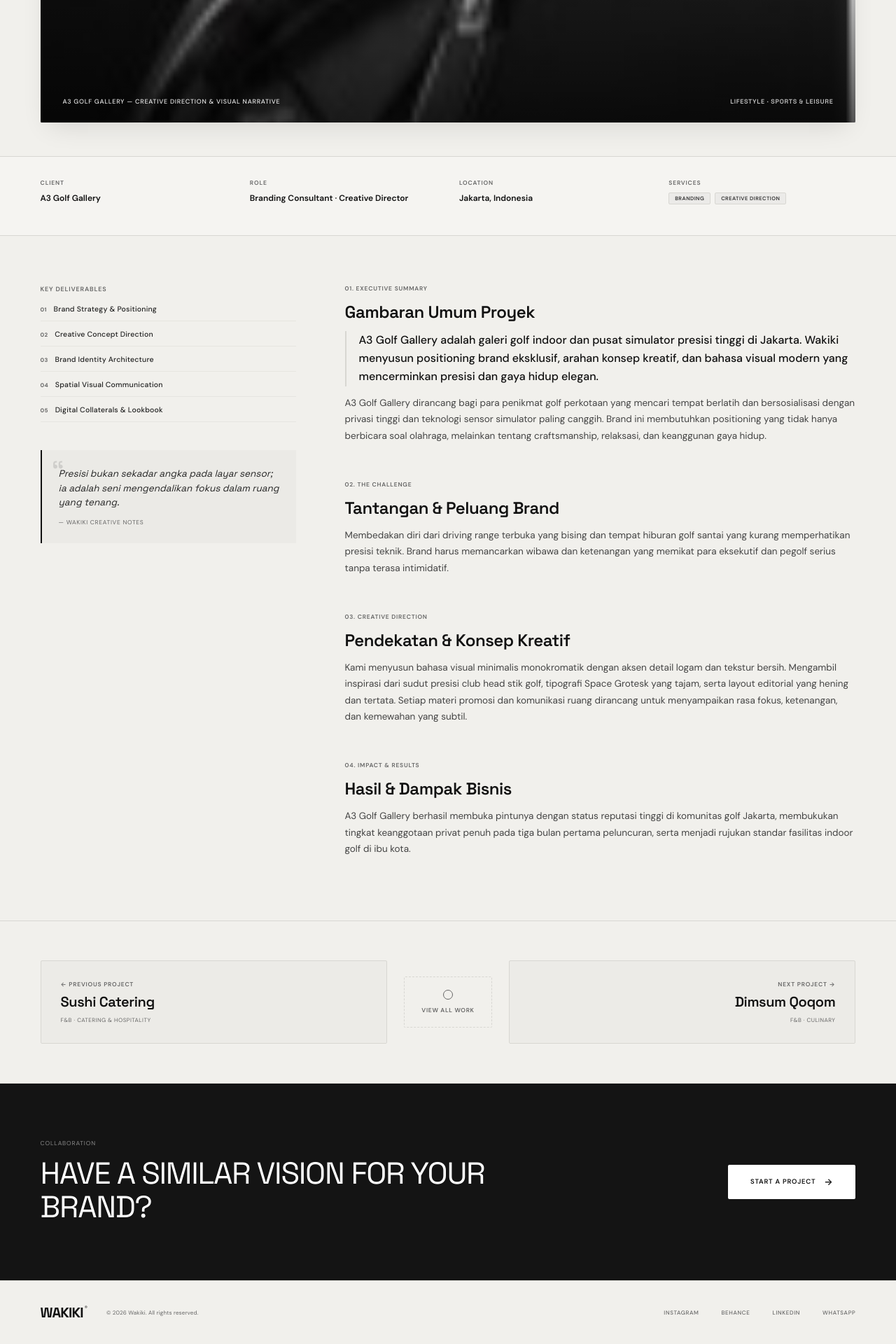
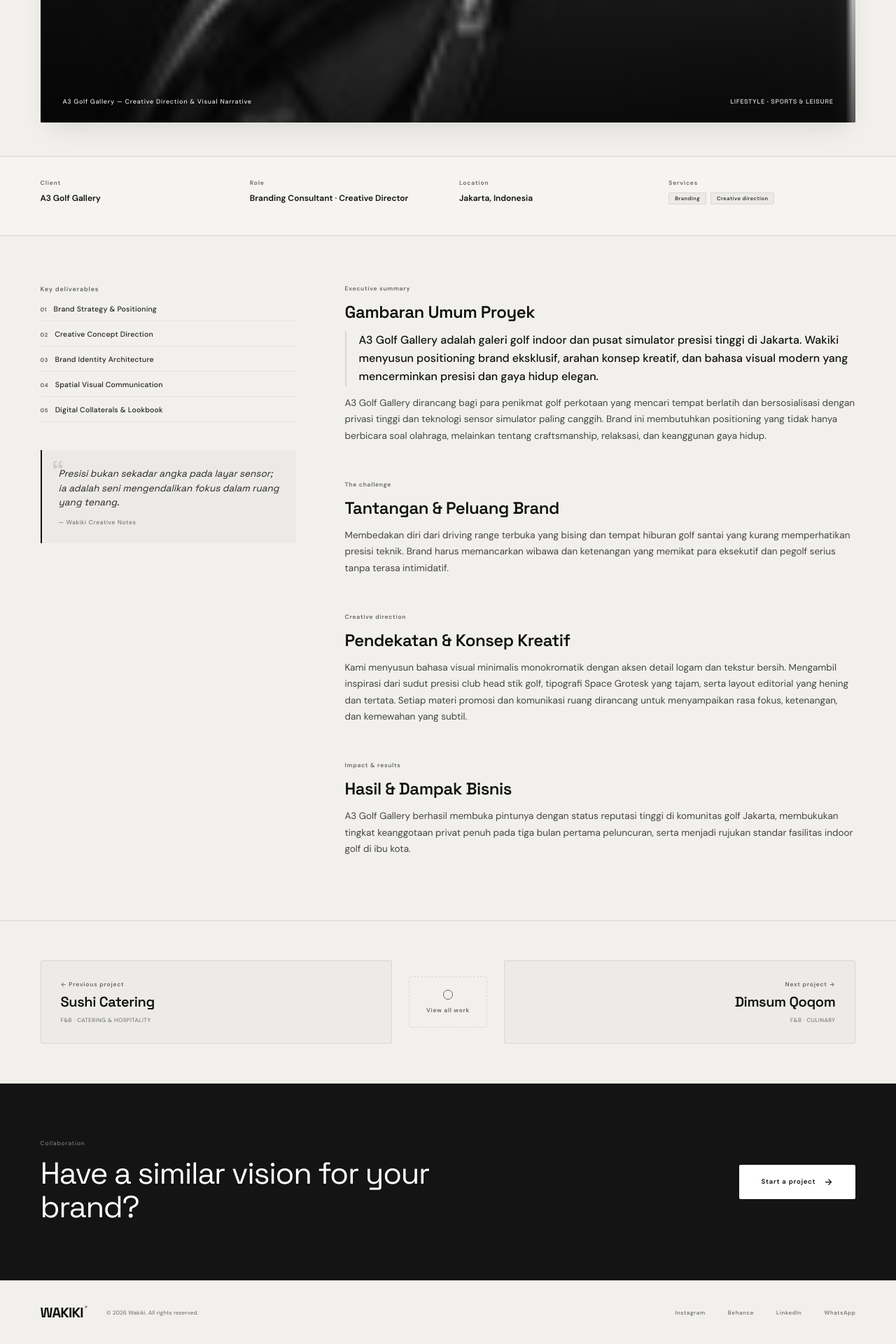
Before and after one commit to adyanaqil/wakiki-website, a Next.js app: page /work/a3-golf-gallery in a window 1280 px wide. Shown: the part 797-2717 px from the top of the page at 70% size. Built offline with nearby package versions, Linux system fonts and the light colour scheme.

Commit message:
style: convert headings and journey section to sentence case

```diff
--- a/app/data/projects.ts
+++ b/app/data/projects.ts
@@ -33,7 +33,7 @@
     location: 'Medan, Indonesia',
     year: '2024',
     role: 'Branding Consultant · Creative Director',
-    types: ['BRANDING', 'CREATIVE DIRECTION', 'COMPANY PROFILE'],
+    types: ['Branding', 'Creative direction', 'Company profile'],
     deliverables: [
       'Brand Strategy & Positioning',
       'Visual Identity Direction',
@@ -67,7 +67,7 @@
     location: 'Medan, Indonesia',
     year: '2023 - 2024',
     role: 'Branding Consultant · Creative Director',
-    types: ['BRANDING', 'CAMPAIGN', 'TVC'],
+    types: ['Branding', 'Campaign', 'TVC'],
     deliverables: [
       'Creative Campaign Concept',
       'TV Commercial (TVC) Direction',
@@ -101,7 +101,7 @@
     location: 'Jakarta, Indonesia',
     year: '2023',
     role: 'Branding Consultant · Creative Director',
-    types: ['BRANDING', 'CREATIVE DIRECTION'],
+    types: ['Branding', 'Creative direction'],
     deliverables: [
       'Brand Strategy & Positioning',
       'Creative Concept Direction',
--- a/app/globals.css
+++ b/app/globals.css
@@ -1072,7 +1072,6 @@
   letter-spacing: -0.04em;
   line-height: 0.95;
   color: #111;
-  text-transform: uppercase;
 }
 
 .project-category-tag {
@@ -1148,7 +1147,6 @@
   color: #fff;
   font-size: 9px;
   letter-spacing: 0.08em;
-  text-transform: uppercase;
   z-index: 2;
 }
 
@@ -1299,7 +1297,6 @@
   font-style: normal;
   letter-spacing: 0.08em;
   color: var(--text-muted);
-  text-transform: uppercase;
   display: block;
 }
 
--- a/app/work/[slug]/page.tsx
+++ b/app/work/[slug]/page.tsx
@@ -52,13 +52,13 @@
 
         <nav className="nav-center">
           <Link href="/#work" className="nav-back-link">
-            ← BACK TO SELECTED WORK
+            ← Back to selected work
           </Link>
         </nav>
 
         <div className="nav-right">
           <div className="nav-meta">
-            <span>SELECTED WORK</span>
+            <span>Selected work</span>
             <span>WAKIKI®</span>
           </div>
           <Link href="/#work" className="nav-circle-btn" aria-label="Back to selected work">
@@ -71,11 +71,11 @@
         {/* HERO TITLE SECTION */}
         <section className="project-hero-section">
           <div className="project-breadcrumb">
-            <Link href="/" className="crumb-link">HOME</Link>
+            <Link href="/" className="crumb-link">Home</Link>
             <span className="crumb-sep">/</span>
-            <Link href="/#work" className="crumb-link">SELECTED WORK</Link>
+            <Link href="/#work" className="crumb-link">Selected work</Link>
             <span className="crumb-sep">/</span>
-            <span className="crumb-current">{project.name.toUpperCase()}</span>
+            <span className="crumb-current">{project.name}</span>
           </div>
 
           <div className="project-hero-top-row">
@@ -115,19 +115,19 @@
         <section className="project-specs-section">
           <div className="project-specs-grid">
             <div className="spec-col">
-              <span className="spec-label">CLIENT</span>
+              <span className="spec-label">Client</span>
               <span className="spec-value">{project.client}</span>
             </div>
             <div className="spec-col">
-              <span className="spec-label">ROLE</span>
+              <span className="spec-label">Role</span>
               <span className="spec-value">{project.role}</span>
             </div>
             <div className="spec-col">
-              <span className="spec-label">LOCATION</span>
+              <span className="spec-label">Location</span>
               <span className="spec-value">{project.location}</span>
             </div>
             <div className="spec-col">
-              <span className="spec-label">SERVICES</span>
+              <span className="spec-label">Services</span>
               <div className="spec-tags-list">
                 {project.types.map((t, idx) => (
                   <span key={idx} className="spec-tag">{t}</span>
@@ -143,7 +143,7 @@
             {/* Left Sidebar: Deliverables & Highlight */}
             <aside className="editorial-sidebar">
               <div className="sidebar-block">
-                <span className="sidebar-heading">KEY DELIVERABLES</span>
+                <span className="sidebar-heading">Key deliverables</span>
                 <ul className="deliverables-list">
                   {project.deliverables.map((item, idx) => (
                     <li key={idx}>
@@ -169,7 +169,7 @@
             <div className="editorial-content-body">
               {/* Executive Summary */}
               <article className="story-block">
-                <span className="story-subtag">01. EXECUTIVE SUMMARY</span>
+                <span className="story-subtag">Executive summary</span>
                 <h2 className="story-title">Gambaran Umum Proyek</h2>
                 <p className="story-paragraph highlight-paragraph">{project.summary}</p>
                 <p className="story-paragraph">{project.overview}</p>
@@ -177,21 +177,21 @@
 
               {/* The Challenge */}
               <article className="story-block">
-                <span className="story-subtag">02. THE CHALLENGE</span>
+                <span className="story-subtag">The challenge</span>
                 <h2 className="story-title">Tantangan &amp; Peluang Brand</h2>
                 <p className="story-paragraph">{project.challenge}</p>
               </article>
 
               {/* The Creative Direction & Approach */}
               <article className="story-block">
-                <span className="story-subtag">03. CREATIVE DIRECTION</span>
+                <span className="story-subtag">Creative direction</span>
                 <h2 className="story-title">Pendekatan &amp; Konsep Kreatif</h2>
                 <p className="story-paragraph">{project.approach}</p>
               </article>
 
               {/* The Outcome & Impact */}
               <article className="story-block">
-                <span className="story-subtag">04. IMPACT &amp; RESULTS</span>
+                <span className="story-subtag">Impact &amp; results</span>
                 <h2 className="story-title">Hasil &amp; Dampak Bisnis</h2>
                 <p className="story-paragraph">{project.result}</p>
               </article>
@@ -203,18 +203,18 @@
         <section className="project-pagination-section">
           <div className="pagination-grid">
             <Link href={`/work/${prev.slug}`} className="pagination-card prev-card">
-              <span className="pagination-direction">← PREVIOUS PROJECT</span>
+              <span className="pagination-direction">← Previous project</span>
               <h3 className="pagination-project-name">{prev.name}</h3>
               <span className="pagination-meta">{prev.category}</span>
             </Link>
 
             <Link href="/#work" className="pagination-overview-link">
               <span className="overview-icon" />
-              <span>VIEW ALL WORK</span>
+              <span>View all work</span>
             </Link>
 
             <Link href={`/work/${next.slug}`} className="pagination-card next-card">
-              <span className="pagination-direction">NEXT PROJECT →</span>
+              <span className="pagination-direction">Next project →</span>
               <h3 className="pagination-project-name">{next.name}</h3>
               <span className="pagination-meta">{next.category}</span>
             </Link>
@@ -225,13 +225,13 @@
         <section className="project-contact-cta">
           <div className="contact-cta-inner">
             <div>
-              <span className="cta-index">COLLABORATION</span>
+              <span className="cta-index">Collaboration</span>
               <h2 className="cta-heading">
-                HAVE A SIMILAR VISION FOR YOUR BRAND?
+                Have a similar vision for your brand?
               </h2>
             </div>
             <a href="mailto:hello@wakiki.id" className="cta-button">
-              START A PROJECT
+              Start a project
               <span className="cta-arrow">→</span>
             </a>
           </div>
@@ -247,10 +247,10 @@
           <span className="footer-copy">© 2026 Wakiki. All rights reserved.</span>
         </div>
         <div className="footer-links">
-          <a href="https://instagram.com" target="_blank" rel="noopener noreferrer">INSTAGRAM</a>
-          <a href="https://behance.net" target="_blank" rel="noopener noreferrer">BEHANCE</a>
-          <a href="https://linkedin.com" target="_blank" rel="noopener noreferrer">LINKEDIN</a>
-          <a href="https://wa.me/6280000000000" target="_blank" rel="noopener noreferrer">WHATSAPP</a>
+          <a href="https://instagram.com" target="_blank" rel="noopener noreferrer">Instagram</a>
+          <a href="https://behance.net" target="_blank" rel="noopener noreferrer">Behance</a>
+          <a href="https://linkedin.com" target="_blank" rel="noopener noreferrer">LinkedIn</a>
+          <a href="https://wa.me/6280000000000" target="_blank" rel="noopener noreferrer">WhatsApp</a>
         </div>
       </footer>
     </div>
```
Also changed, not shown: app/page.tsx (+27 -27 lines).
